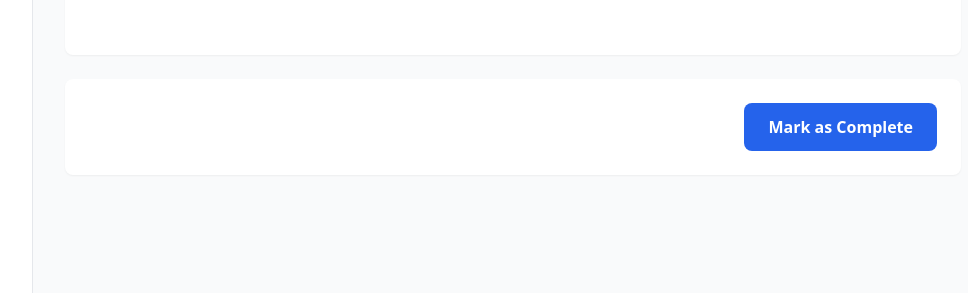
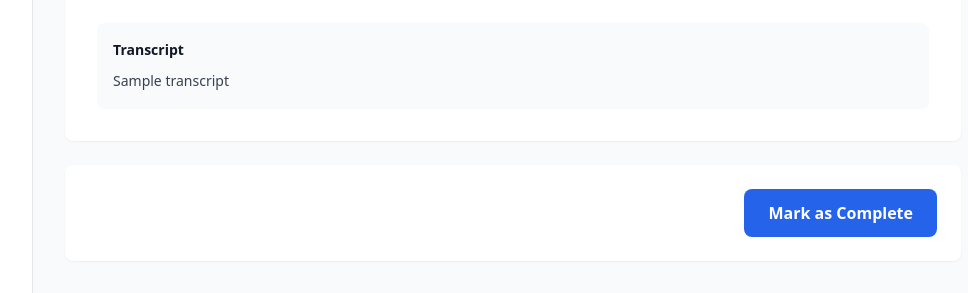
Before and after one commit to yeaung276/elearning, a Django app: template course/templates/materials/video/video.html in a window 1280 px wide. Shown: the part 685-978 px from the top of the page, without its empty margins (287-1255 px from the left). Run offline with Django 5.2, Linux system fonts and the light colour scheme; the template is opened without the code that fills it: most values are stand-ins (such as "Sample title", 1, 10 or a date in 2020); parts of the project's set-up code (start-up, migrations or seed data) failed here and were passed over; some libraries are stand-ins or nearby versions.

Commit message:
feat: fix

```diff
--- a/course/task.py
+++ b/course/task.py
@@ -11,7 +11,7 @@ def transcribe(video_id):
     model = whisper.load_model("base")
     result = model.transcribe(video.path.path)
 
-    video.transcript = result["text"][:255]
+    video.transcript = result["text"]
     video.save()
 
     return result["text"]
--- a/course/templates/materials/video/video.html
+++ b/course/templates/materials/video/video.html
@@ -25,6 +25,10 @@
                     <source src="{{ material.video.first.path.url }}" type="video/mp4">
                     Your browser does not support the video tag.
                 </video>
+            </div>
+            <div class="mt-4 p-4 bg-gray-50 rounded-lg text-sm text-gray-700 leading-relaxed">
+                <h3 class="font-semibold text-gray-900 mb-2">Transcript</h3>
+                {{ material.video.first.transcript }}
             </div>
             {% else %}
             <div class="aspect-video bg-gray-100 rounded-lg flex items-center justify-center mb-6">
--- a/course/views.py
+++ b/course/views.py
@@ -1,3 +1,4 @@
+import os
 import json
 from datetime import date
 
@@ -340,7 +341,8 @@ class MaterialView(LoginRequiredMixin, View):
                 material.due_date = form.cleaned_data["due_date"]
                 material.save()
                 material_created.send(sender=None, mid=material.id) # type: ignore
-                # transcribe.delay(video_id=form.instance.id) # type: ignore
+                if os.environ.get('ENABLE_CELERY') == "true":
+                    transcribe.delay(video_id=form.instance.id) # type: ignore
                 return redirect("material", cid=course.id, mid=material.id) # type: ignore
             return render(request, "materials/video/form.html", {
                 "form": form,
--- a/docker-compose.yml
+++ b/docker-compose.yml
@@ -13,6 +13,8 @@ services:
     environment:
       - CELERY_BROKER_URL=redis://redis:6379/1
       - CELERY_RESULT_BACKEND=redis://redis:6379/1
+      - REDIS_URL=redis://redis:6379/0
+      - ENABLE_CELERY=true
     depends_on:
       - redis
 
```
Also changed, not shown: elearning/settings.py (+6 -4 lines), README.md, 2 other files.
